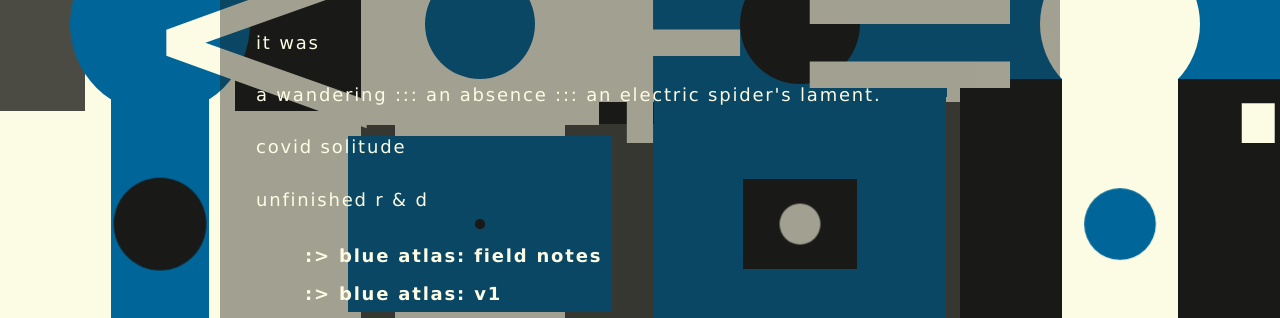
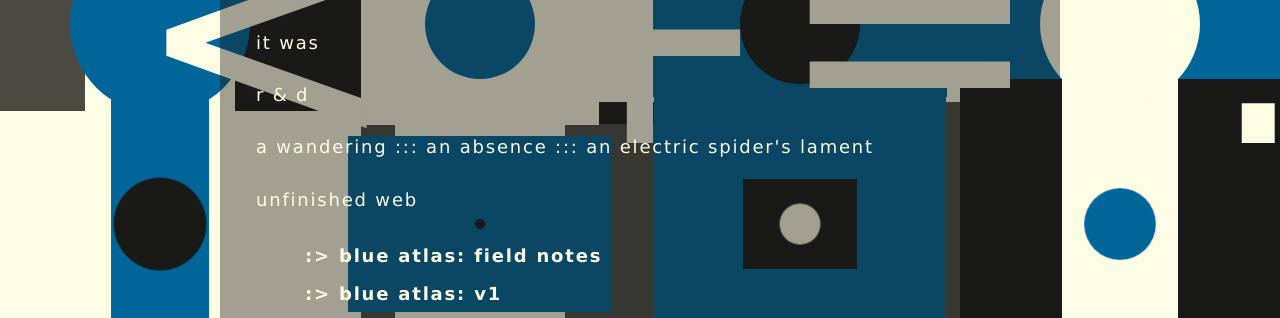
Before and after one commit to mctavishio/cloudfactory, a plain HTML site: page index.html in a window 1280 px wide. Shown: the part 476-794 px from the top of the page. Drawn offline with Linux system fonts and the light colour scheme.

Commit message:
tweak text

```diff
--- a/index.html
+++ b/index.html
@@ -184,12 +184,12 @@
 	</header>
 	<p>such a long long time ...</p>
 	<p>it was</p>
+	<p>r & d</p>
 	<p>
 a wandering ::: an absence :::
-an electric spider's lament.
+an electric spider's lament
 	</p>
-	<p>covid solitude</p>
-	<p>unfinished r & d</p>
+	<p>unfinished web</p>
 	<ul class="stanza">
 		<li><a href="https://blueatlas.work">blue atlas: field notes</a></li>
 		<li><a href="https://www.mctavish.io/blueatlas/index.html">blue atlas: v1</a></li>
```
